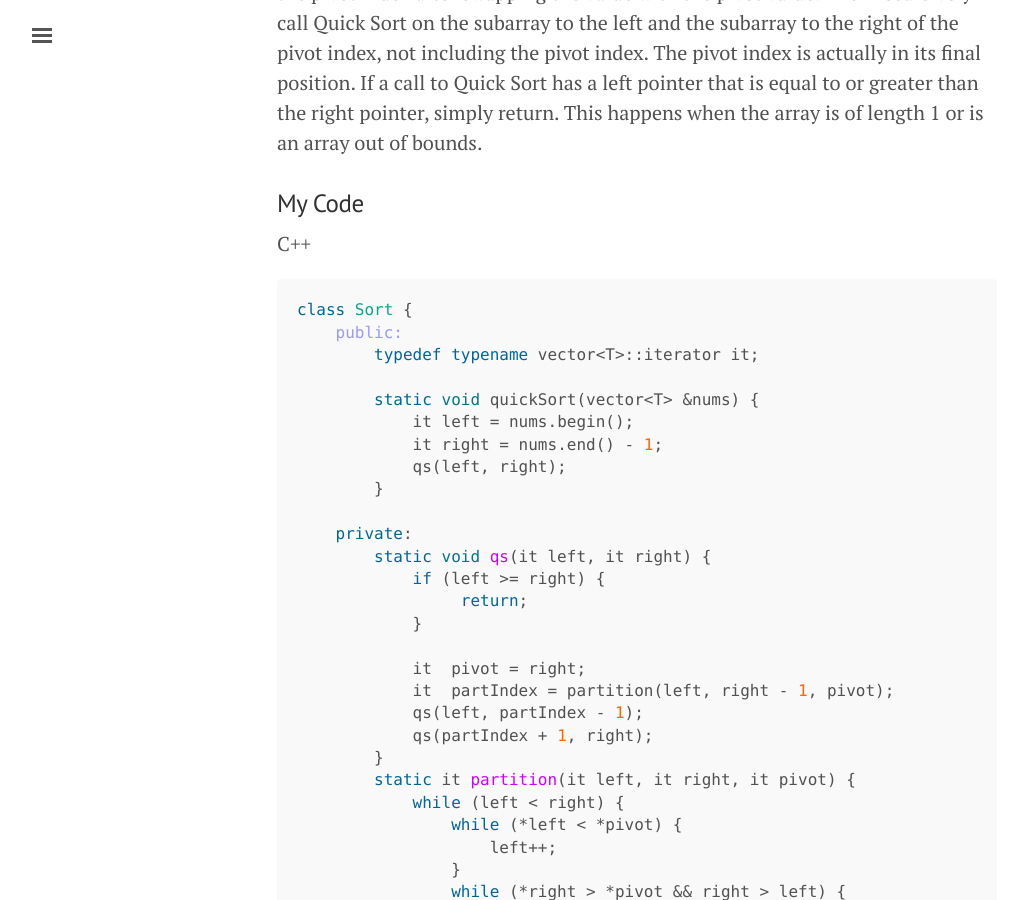
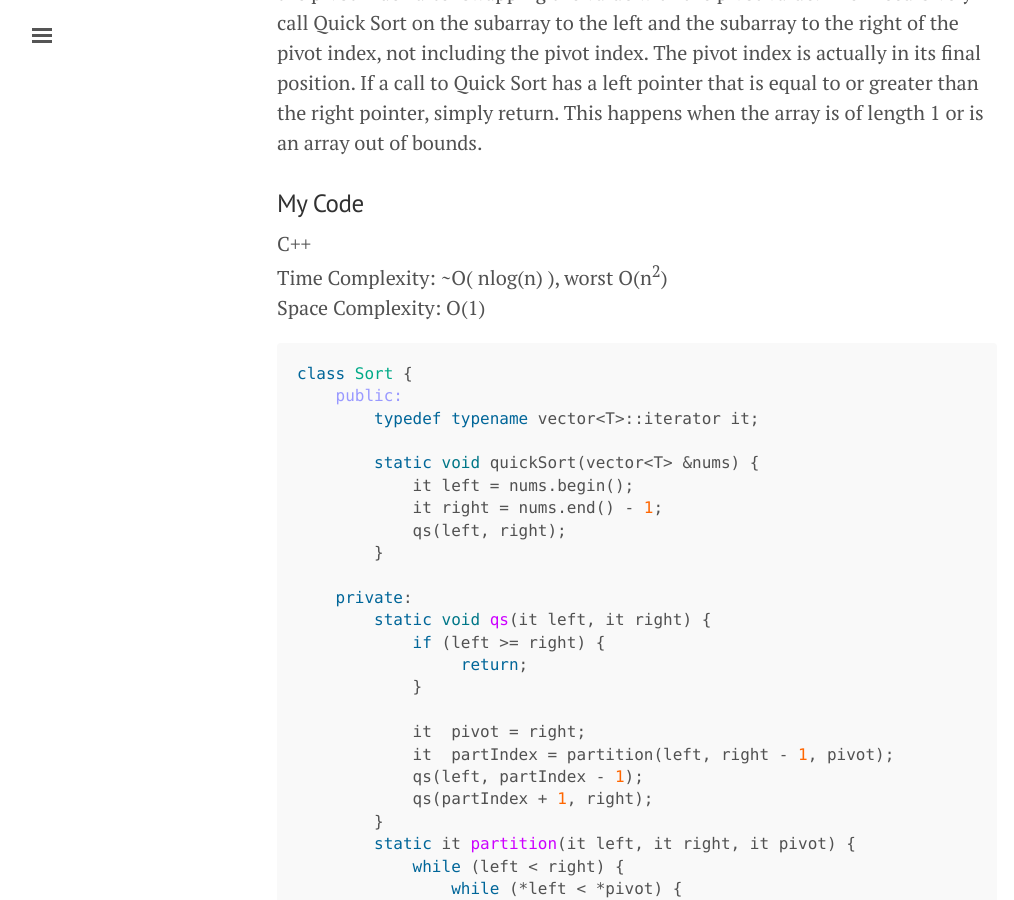
Before and after one commit to washifu/CodeBlog, a Jekyll site: the page built from pages/2017-10-20-Quick_Sort.md, in a window 1280 px wide and 900 px high, scrolled down 423 px. Shown: the whole window, without its empty margins (3-1017 px from the left). Built offline with Jekyll 4.4.1, drawn with Linux system fonts in a browser that asks for light colours; comment, search, counter and statistics services are not loaded.

Commit message:
Update 2017-10-20-Quick_Sort.md

````diff
--- a/pages/2017-10-20-Quick_Sort.md
+++ b/pages/2017-10-20-Quick_Sort.md
@@ -17,6 +17,8 @@ out of bounds.
 
 ### My Code
 C++
+Time Complexity: ~O( nlog(n) ), worst O(n<sup>2</sup>)
+Space Complexity: O(1)
 ```c++
 class Sort {
     public:
````
